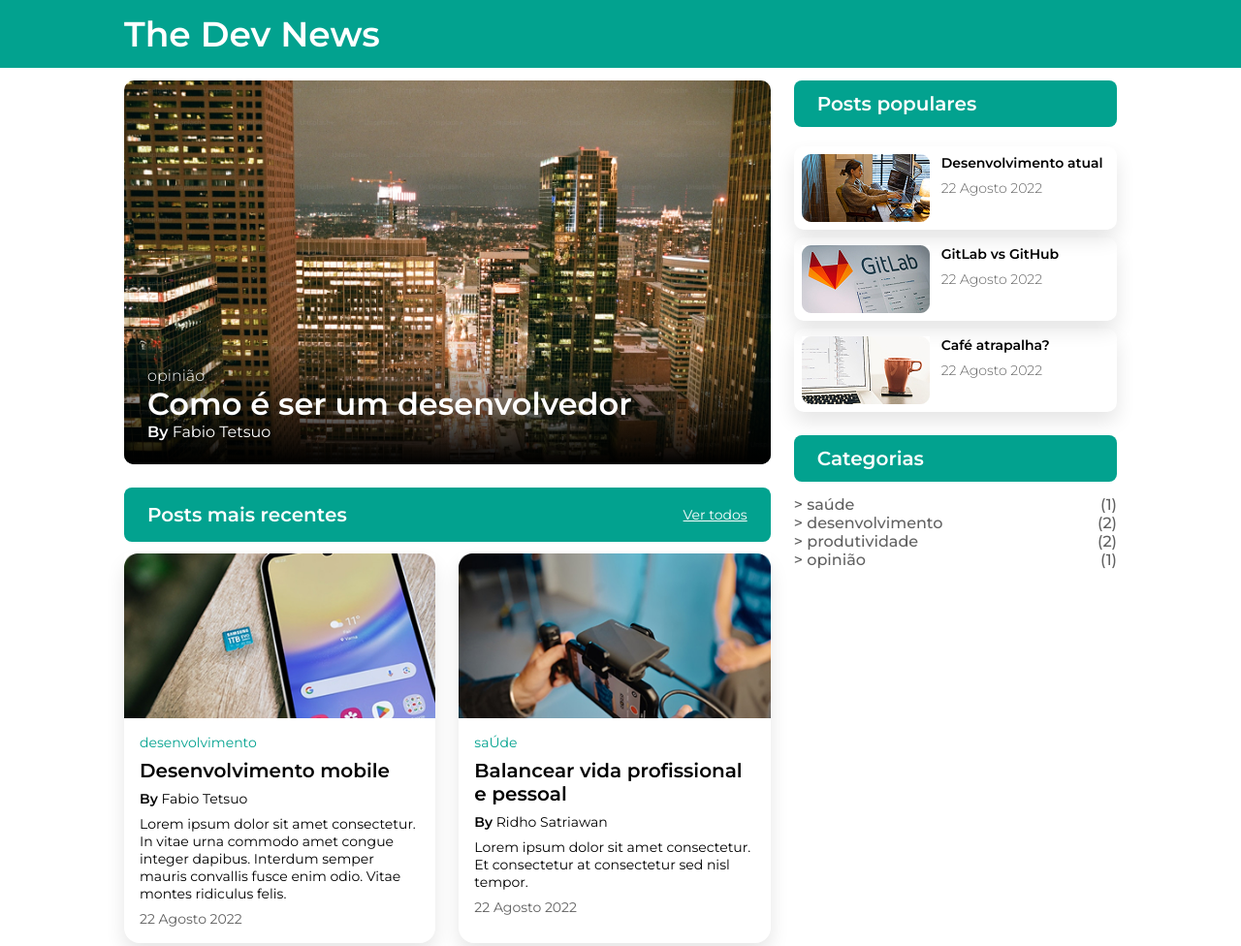
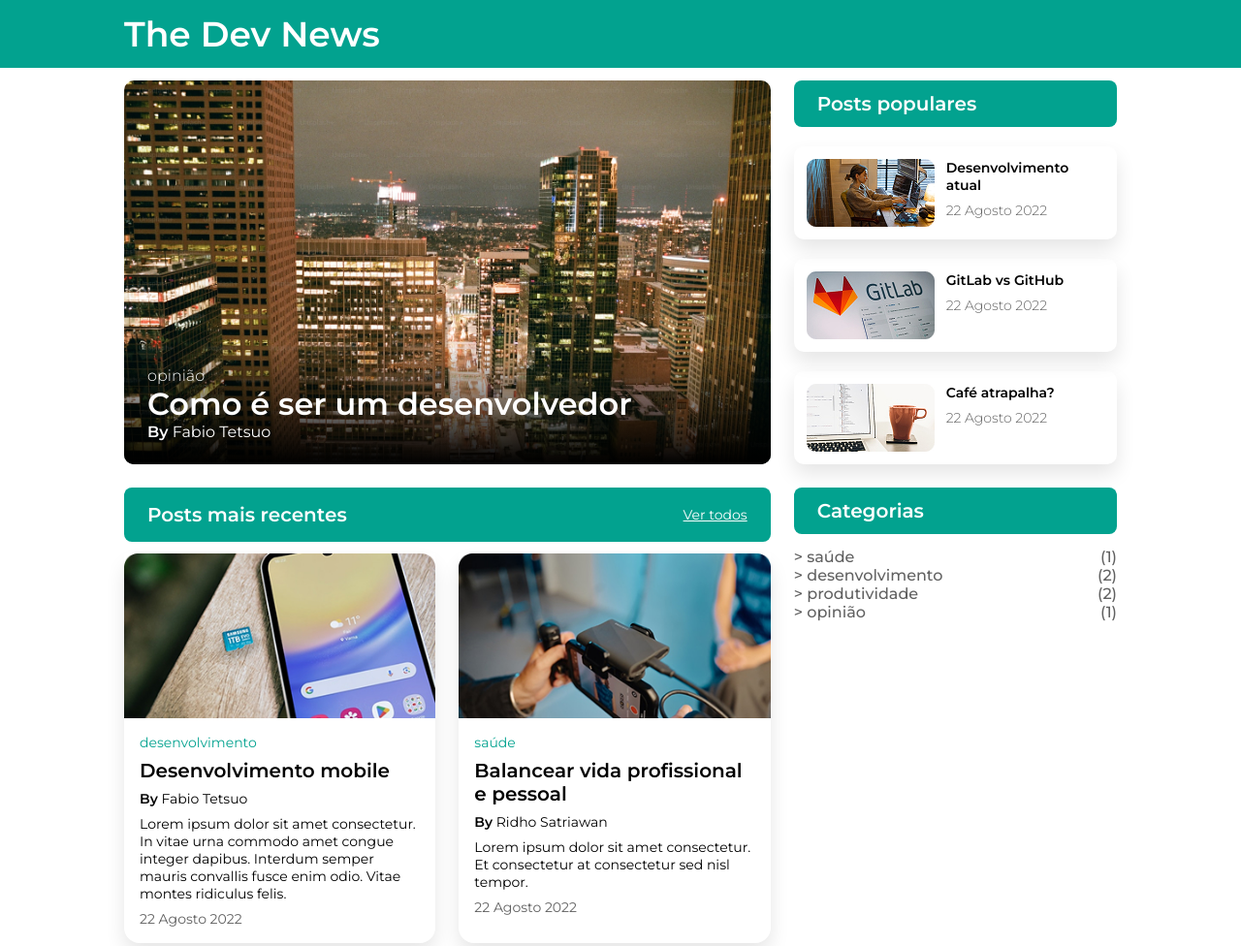
Before and after one commit to andremagno/RID219254_Desafio02, a plain HTML site: page index.html in a window 1280 px wide. Shown: the top 976 px of the page at 97% size. Drawn offline with Linux system fonts and the light colour scheme.

Commit message:
melhorias no css e edição do readme.md

```diff
--- a/index.html
+++ b/index.html
@@ -39,7 +39,7 @@
                         <div class="recent-card">
                             <img src="./assets/post2.jpg" alt="">
                             <div class="post-content">
-                                <div class="post-category">saÚde</div>
+                                <div class="post-category">saúde</div>
                                 <h3 class="post-title">Balancear vida profissional e pessoal</h3>
                                 <div class="post-author"><strong>By</strong> Ridho Satriawan</div>
                                 <p class="post-summary">Lorem ipsum dolor sit amet consectetur. Et consectetur at consectetur sed nisl tempor.</p>
--- a/style.css
+++ b/style.css
@@ -145,8 +145,7 @@ aside {
 
 .recent-card>img {
     width: 100%;
-    height: auto;
-    display: block;
+    display: flex;
 }
 
 .recent-card>.post-content {
@@ -176,22 +175,22 @@ aside {
 #popular-list {
     display: flex;
     flex-direction: column;
-    gap: 0.5rem;
+    gap: 1.25rem;
 }
 
 .popular-item {
     display: flex;
     flex-direction: row;
     gap: 0.75rem;
-    padding: 0.5rem;
+    padding: 0.813rem;
     box-shadow: 0px 10px 20px 0px rgba(0, 0, 0, 0.1);
     border-radius: 0.625rem;
+    align-items: flex-start;
 }
 
 .popular-item>img {
-    width: 8.25rem;
-    height: auto;
-    display: block;
+    max-width: 50%;
+    display: flex;
 }
 
 
```
Also changed, not shown: 1 other file.
